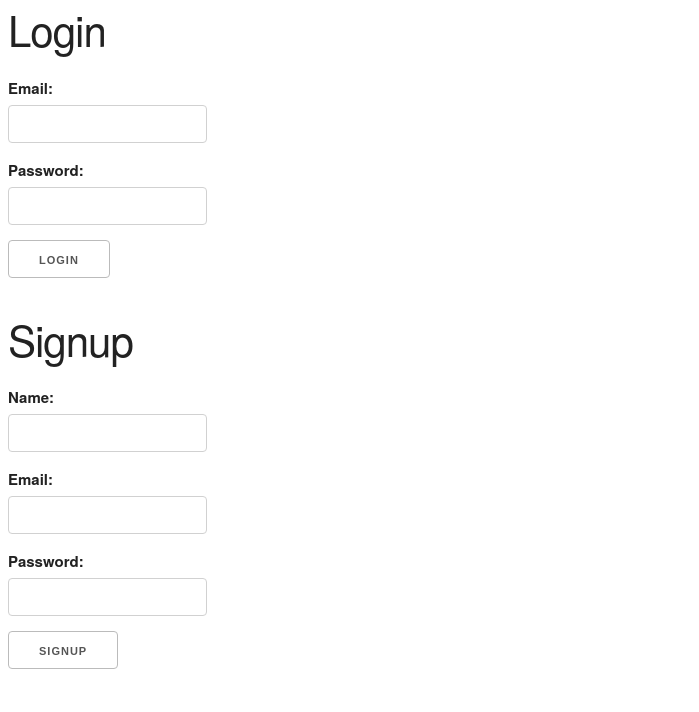
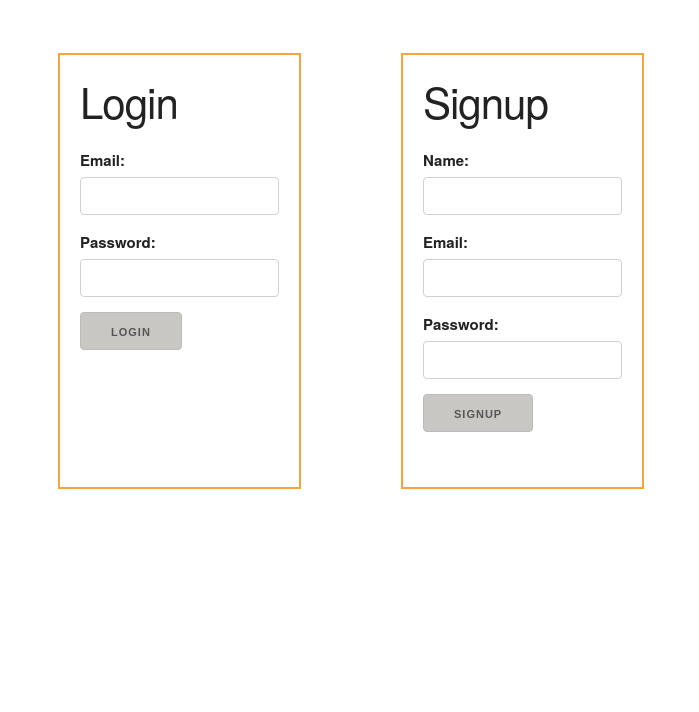
Before and after one commit to devonfaria/housable, a Node project: template views/login.handlebars in a window 1280 px wide. Shown: the part 215-927 px from the top of the page, without its empty margins (0-699 px from the left). After the commit the page ends 704 px from the top, so only its background shows below. Run offline with Node 20 templates, Linux system fonts and the light colour scheme; the template is opened without the code that fills it, so the values that code supplies are empty; some libraries are stand-ins or nearby versions.

Commit message:
edit class names on login.handlebars and styled the forms for the login & signup in css file

```diff
--- a/public/css/style.css
+++ b/public/css/style.css
@@ -30,3 +30,22 @@
   height: auto;
   font-size: x-large;
 }
+
+/* login & signup form */
+/* https://htmlcolorcodes.com/ */
+.login-form {
+  display: flex;
+  flex-wrap: wrap;
+}
+
+.login-card {
+  padding: 20px;
+  margin: 50px;
+  border: 2px solid rgb(247, 164, 60);
+  /* border: 3px solid lightgrey; */
+  /* background: lightgrey; */
+}
+.login-btn {
+  /* background: rgb(247, 164, 60, 70%); */
+  background: rgba(179, 175, 170, 70%);
+}
--- a/views/login.handlebars
+++ b/views/login.handlebars
@@ -1,7 +1,7 @@
-<div class="row justify-space-between-md">
+<div class="login-form">
   <div class="login-card">
     <h2 class="page-title">Login</h2>
-    <form class="form login-form">
+    <form class="form">
       <div class="form-group">
         <label for="email-login">Email:</label>
         <input class="form-input" type="text" id="email-login" />
@@ -11,7 +11,7 @@
         <input class="form-input" type="password" id="password-login" />
       </div>
       <div class="form-group">
-        <button class="btn btn-primary" type="submit">login</button>
+        <button class="btn login-btn" type="submit">login</button>
       </div>
     </form>
   </div>
@@ -31,7 +31,7 @@
         <input class="form-input" type="password" id="password-signup" />
       </div>
       <div class="form-group">
-        <button class="btn btn-primary" type="submit">signup</button>
+        <button class="btn login-btn" type="submit">signup</button>
       </div>
     </form>
   </div>
```
